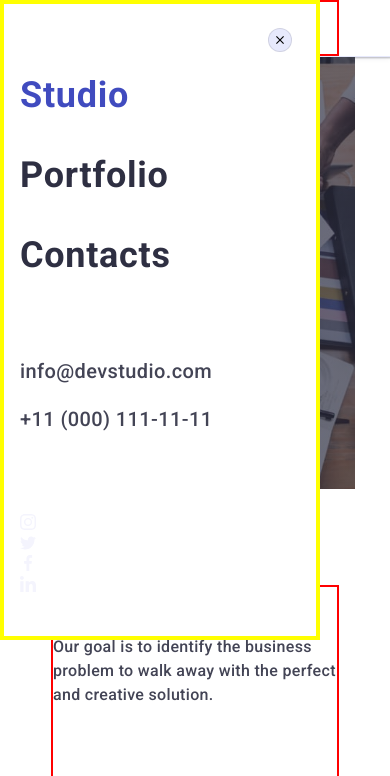
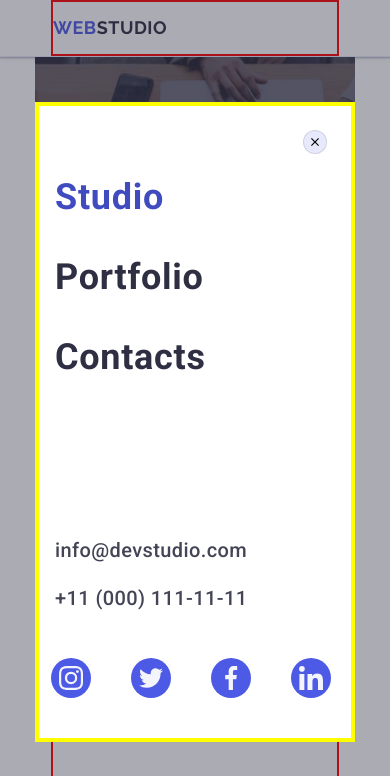
Before and after one commit to ArtVelych/goit-markup-hw-06, a plain HTML site: page index.html in a window 390 px wide. Shown: the top 776 px of the page. Drawn offline with nearby package versions, Linux system fonts and the light colour scheme.

Commit message:
All elements added to the mobile menu

```diff
--- a/css/styles.css
+++ b/css/styles.css
@@ -658,19 +658,24 @@ section {
     width: 100%;
     height: 100%;
     background-color: rgba(46, 47, 66, 0.40);
-    /* opacity: 0;
+    opacity: 0;
     visibility: hidden;
-    pointer-events: none; */
+    pointer-events: none;
     transition: opacity 250ms cubic-bezier(0.4, 0, 0.2, 1), visibility 250ms cubic-bezier(0.4, 0, 0.2, 1);
-    width: 320px;
-    height: 640px;
     z-index: 1;
+}
+
+.backdrop-menu.is-open {
+    opacity: 1;
+    visibility: visible;
+    pointer-events: auto;
 }
 
 .mobile-menu-container {
     position: absolute;
-    top: 0;
-    left: 0;
+    top: 50%;
+    left: 50%;
+    transform: translate(-50%, -50%);
     width: 320px;
     min-height: 640px;
     background-color: #FFFFFF;
@@ -679,7 +684,6 @@ section {
     padding: 72px 24px 40px 16px;
     display: flex;
     justify-content: space-between;
-    align-items: flex-start;
     flex-direction: column;
 }
 
@@ -714,9 +718,6 @@ section {
     fill: rgba(255, 255, 255, 1);
 }
 
-.mobile-menu-nav {
-}
-
 .mobile-nav-list {
     display: flex;
     flex-direction: column;
@@ -746,8 +747,14 @@ section {
     color: #404bbf;
 }
 
+.mobile-menu-bottom {
+    display: flex;
+    justify-content: center;
+    flex-direction: column;
+}
+
 .mobile-menu-address {
-
+    margin-bottom: 48px;
 }
 
 .mobile-address-links {
@@ -774,14 +781,32 @@ section {
     color: #404bbf;
 }
 
-.mobile-social-media {}
+.mobile-social-media {
+    display: flex;
+    gap: 40px;
+    justify-content: center;
+    align-items: center;
+}
 
-.mobile-socials-item {}
+.mobile-socials-item .mobile-social-link {
+    display: flex;
+    justify-content: center;
+    align-items: center;
+    width: 40px;
+    height: 40px;
+    background-color: rgba(77, 90, 229, 1);
+    border-radius: 50%;
+}
 
-.mobile-social-link {}
+.mobile-social-link:hover,
+.mobile-social-link:focus {
+    background-color: #404bbf;
+}
 
-.mobile-list-icon {}
-
+.mobile-social-link:hover .mobile-list-icon,
+.mobile-social-link:focus .mobile-list-icon {
+    fill: #f4f4fd;
+}
 
 /*=============================================*/
 
--- a/index.html
+++ b/index.html
@@ -39,7 +39,7 @@
             </button>
         </div>
 
-        <div class="backdrop-menu">
+        <div class="backdrop-menu is-open">
             <div class="container mobile-menu-container">
                 <button class="backdrop-menu-button" type="button">
                     <svg class="backdrop-mobile-icon" width="8" height="8">
@@ -55,45 +55,51 @@
                     </ul>
                 </nav>
 
+                <div class="mobile-menu-bottom">
                     <address class="mobile-menu-address">
                         <ul class="mobile-address-links">
                             <li class="mobile-address-items"><a class="address-menu-item"
-                                href="mailto:info@devstudio.com">info@devstudio.com</a></li>
+                                href="mailto:info@devstudio.com">info@devstudio.com</a>
+                            </li>
                             <li class="mobile-address-items"><a class="address-menu-item" href="tel:+110001111111">+11 (000) 111-11-11</a>
                             </li>
                         </ul>
                     </address>
 
+                    <div class="mobile-socials">
                     <ul class="mobile-social-media">
                         <li class="mobile-socials-item">
                             <a class="mobile-social-link" href="https://www.instagram.com/" target="_blank">
-                            <svg class="mobile-list-icon" width="16" height="16">
+                                <svg class="mobile-list-icon" width="24" height="24">
                                     <use href="./images/icons.svg#icon-instagram-2"></use>
                                 </svg>
                             </a>
                         </li>
                         <li class="mobile-socials-item">
                             <a class="mobile-social-link" href="https://twitter.com/?lang=uk" target="_blank">
-                            <svg class="mobile-list-icon" width="16" height="16">
+                                <svg class="mobile-list-icon" width="24" height="24">
                                     <use href="./images/icons.svg#icon-twitter-1"></use>
                                 </svg>
                             </a>
                         </li>
                         <li class="mobile-socials-item">
                             <a class="mobile-social-link" href="https://www.facebook.com/" target="_blank">
-                            <svg class="mobile-list-icon" width="16" height="16">
+                                <svg class="mobile-list-icon" width="24" height="24">
                                     <use href="./images/icons.svg#icon-facebook-1"></use>
                                 </svg>
                             </a>
                         </li>
                         <li class="mobile-socials-item">
                             <a class="mobile-social-link" href="https://www.linkedin.com/" target="_blank">
-                            <svg class="mobile-list-icon" width="16" height="16">
+                                <svg class="mobile-list-icon" width="24" height="24">
                                     <use href="./images/icons.svg#icon-linkedin-1"></use>
                                 </svg>
                             </a>
                         </li>
                     </ul>
+                    </div>
+                </div>
+            </div>
         </div>
     </header>
 
```
Lines whose indentation alone changed are shown as unchanged.
